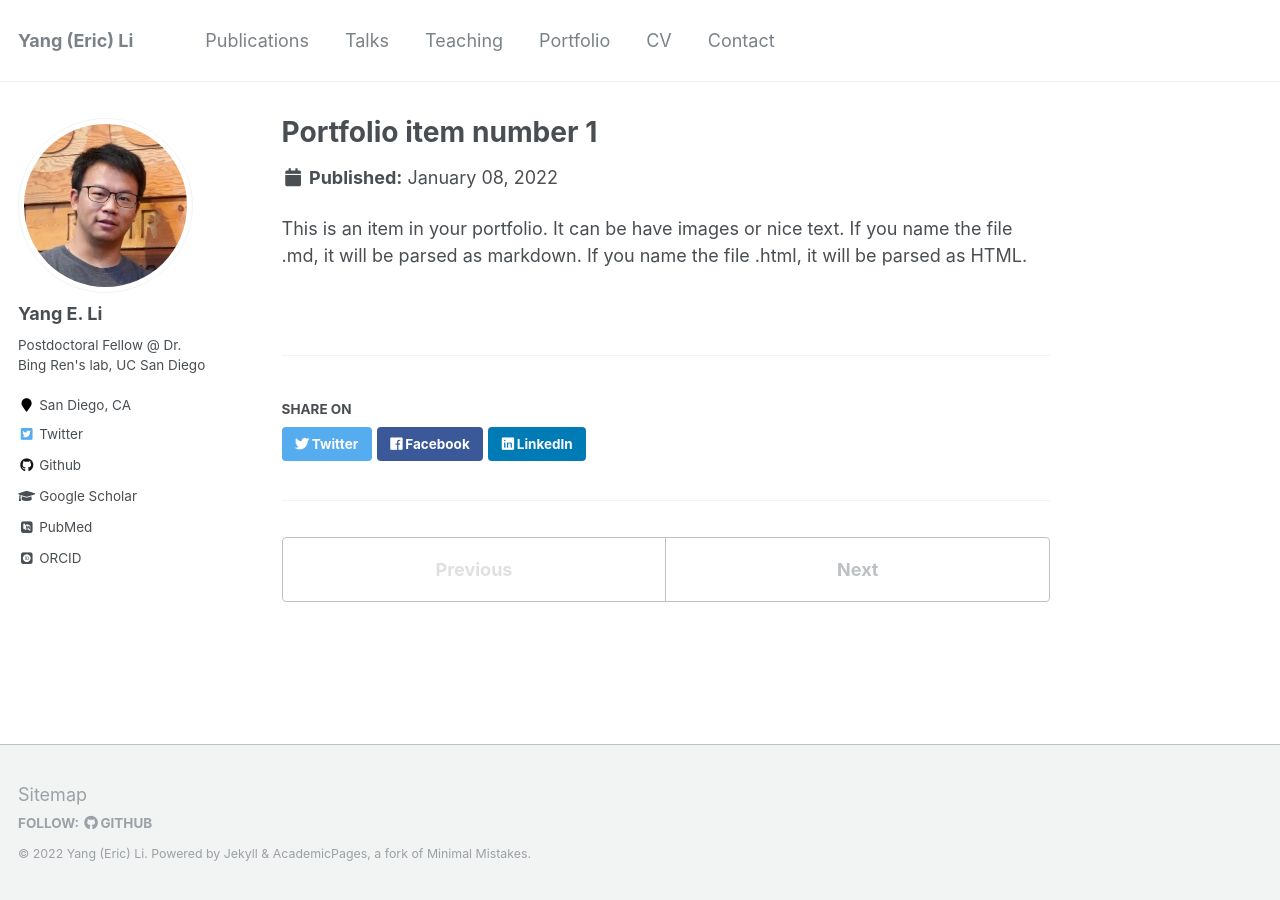
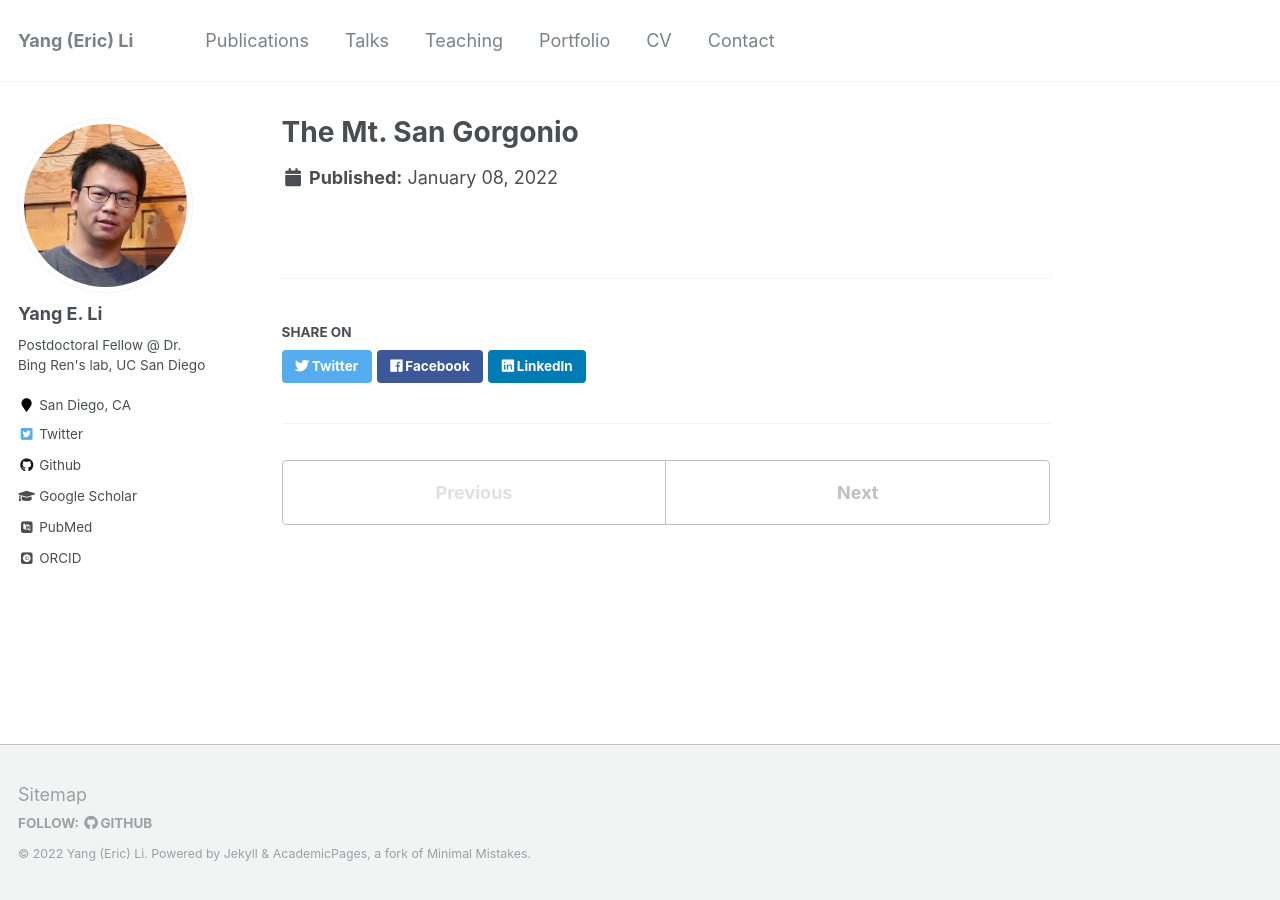
Before and after one commit to yal054/yal054.github.io, a Jekyll site: the page built from _portfolio/portfolio-1.md, in a window 1280 px wide. Built offline with Jekyll 4.4.1, drawn with Linux system fonts in a browser that asks for light colours; some web fonts are replaced.

Commit message:
update portfolio

```diff
--- a/_portfolio/portfolio-1.md
+++ b/_portfolio/portfolio-1.md
@@ -1,7 +1,5 @@
 ---
-title: "Portfolio item number 1"
-excerpt: "Short description of portfolio item number 1<br/><img src='/images/500x300.png'>"
+title: "The Mt. San Gorgonio"
+excerpt: "Yeah! Conquer the 2nd highest summit in southern california. <br/><img src='/images/san_gorgonio.jpg'>"
 collection: portfolio
 ---
-
-This is an item in your portfolio. It can be have images or nice text. If you name the file .md, it will be parsed as markdown. If you name the file .html, it will be parsed as HTML.
--- a/_portfolio/portfolio-2.html
+++ b/_portfolio/portfolio-2.html
@@ -1,7 +1,5 @@
 ---
-title: "Portfolio item number 2"
-excerpt: "Short description of portfolio item number 2 <br/><img src='/images/500x300.png'>"
+title: "The first marathon day"
+excerpt: "Finally finished my first half marathon at Oct 24, 2021. <br/><img src='/images/marathon.jpg'>"
 collection: portfolio
 ---
-
-This is an item in your portfolio. It can be have images or nice text. If you name the file .md, it will be parsed as markdown. If you name the file .html, it will be parsed as HTML.
```
Also changed, not shown: bk/portfolio-1.md (added, +7 -0 lines), bk/portfolio-2.html (added, +7 -0 lines), 2 other files.
